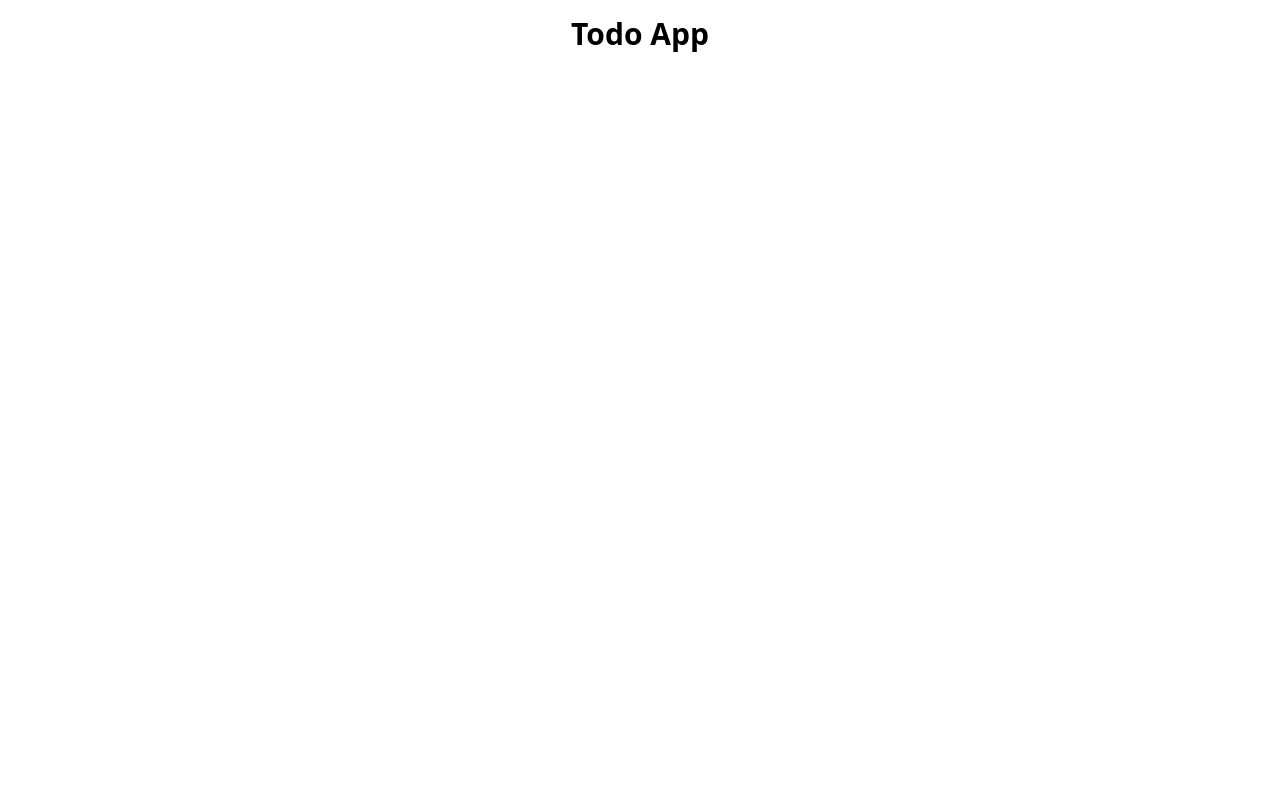
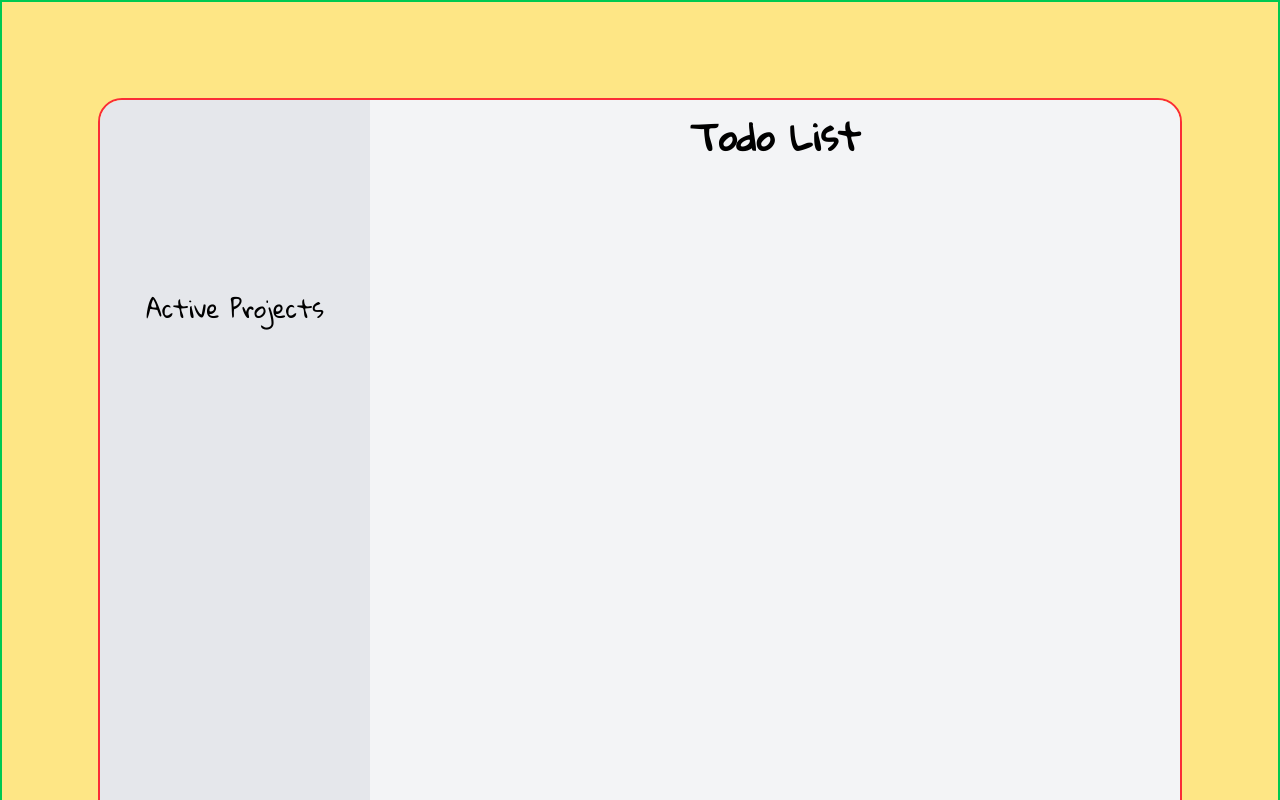
Before and after one commit to PanWilku/to-do-list, a website built with Vite: page index.html in a window 1280 px wide. Shown: the top 800 px of the page. Built offline with nearby package versions, Linux system fonts and the light colour scheme.

Commit message:
basic UI added, default font changed

```diff
--- a/index.html
+++ b/index.html
@@ -5,9 +5,12 @@
     <link rel="icon" type="image/svg+xml" href="/vite.svg" />
     <meta name="viewport" content="width=device-width, initial-scale=1.0" />
     <title>Vite App</title>
+    <link href="https://fonts.googleapis.com/css2?family=Gloria+Hallelujah&display=swap" rel="stylesheet">
+
   </head>
-  <body>
-    <div id="app"></div>
+  <body class="flex min-w-sm max-w-[1440px] w-full h-full bg-amber-200 border-2 border-green-500 justify-center">
+    <div id="app" class="flex w-full max-w-[1440px]
+    h-screen border-2 border-red-500 m-24 rounded-3xl overflow-hidden"></div>
     <script type="module" src="/src/main.js"></script>
   </body>
 </html>
--- a/src/style.css
+++ b/src/style.css
@@ -1 +1,6 @@
-@import "tailwindcss";
+@import "tailwindcss";  /* Import Tailwind base, components, and utilities */
+@import url('https://fonts.googleapis.com/css2?family=Gloria+Hallelujah&display=swap');
+
+@theme {
+    --font-sans: "Gloria Hallelujah", ui-sans-serif, system-ui, sans-serif, "Apple Color Emoji", "Segoe UI Emoji", "Segoe UI Symbol", "Noto Color Emoji";
+  }
--- a/src/ui.js
+++ b/src/ui.js
@@ -3,7 +3,21 @@ export function initializeUI(projects) {
     const app = document.getElementById('app');
     app.innerHTML = '';
 
+    const sideBar = document.createElement("div");
+    sideBar.id = "side-bar";
+    sideBar.className = "flex w-1/4 h-100vh bg-gray-200 justify-center";
+    app.appendChild(sideBar);
+    const taskWindow = document.createElement("div");
+    taskWindow.id = "task-window";
+    taskWindow.className = "flex w-3/4 h-100vh bg-gray-100 overflow-hidden justify-center"
+    app.appendChild(taskWindow);
+
     const header = document.createElement('header');
-    header.innerHTML = `<h1 class="text-3xl font-bold text-center my-4">Todo App</h1>`;
-    app.appendChild(header);
+    header.innerHTML = `<h1 class="text-4xl font-bold text-center my-4">Todo List</h1>`;
+    taskWindow.appendChild(header);
+
+    const projectHeader = document.createElement("header");
+    projectHeader.innerHTML = `<h1 class="pt-48 text-2xl font-">Active Projects</h1>`
+    sideBar.appendChild(projectHeader)
+
 };
```
Also changed, not shown: tailwind.config.js (added).
